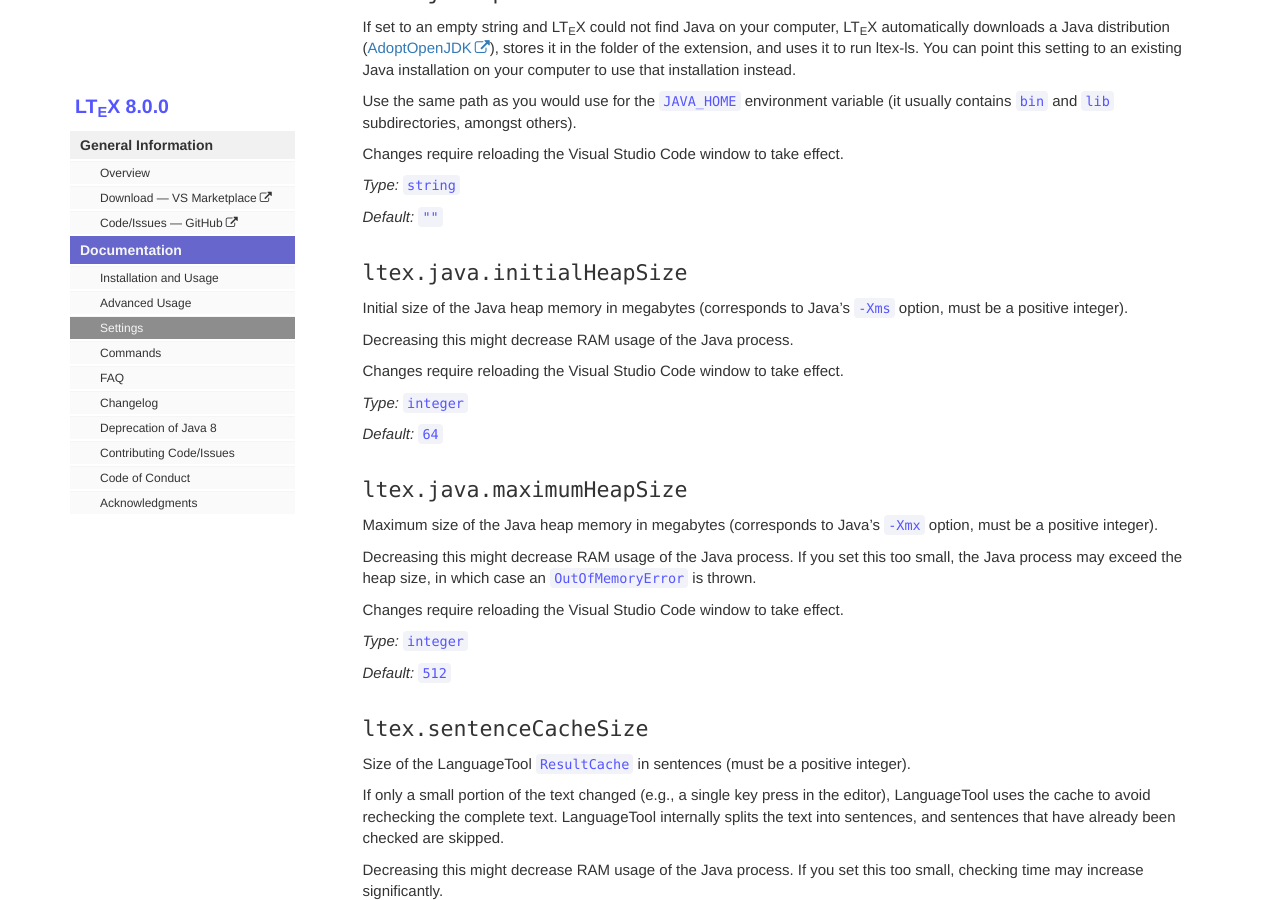
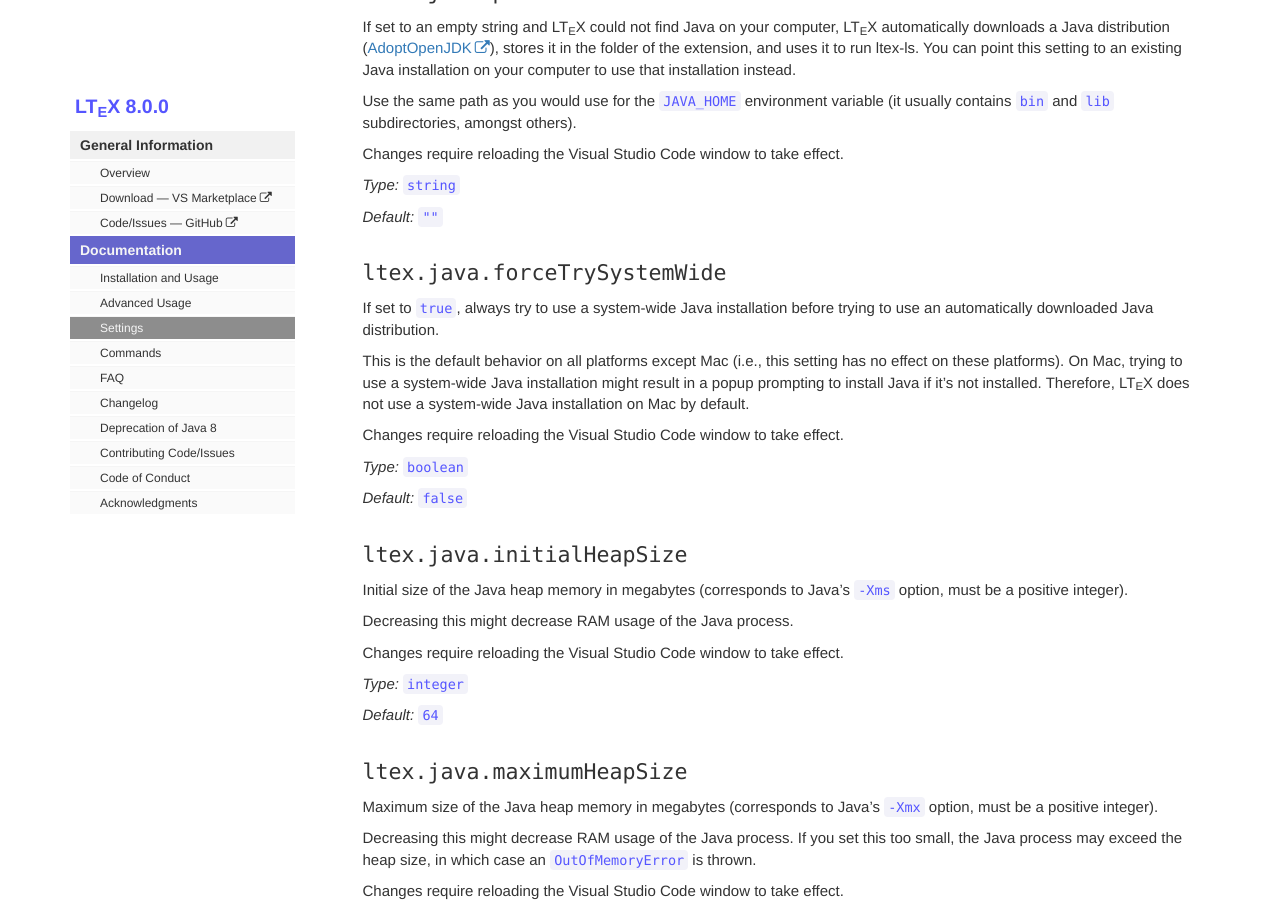
Before and after one commit to valentjn/vscode-ltex, a Jekyll site: the page built from pages/docs/settings.md, in a window 1280 px wide and 900 px high, scrolled down 7070 px. Built offline with Jekyll 4.4.1, drawn with Linux system fonts in a browser that asks for light colours; some of the changed text lies outside the part shown.

Commit message:
Update settings

```diff
--- a/pages/docs/settings.md
+++ b/pages/docs/settings.md
@@ -1330,6 +1330,18 @@ Changes require reloading the Visual Studio Code window to take effect.
 
 *Default:* `""`
 
+## `ltex.java.forceTrySystemWide`
+
+If set to `true`, always try to use a system-wide Java installation before trying to use an automatically downloaded Java distribution.
+
+This is the default behavior on all platforms except Mac (i.e., this setting has no effect on these platforms). On Mac, trying to use a system-wide Java installation might result in a popup prompting to install Java if it's not installed. Therefore, LTeX does not use a system-wide Java installation on Mac by default.
+
+Changes require reloading the Visual Studio Code window to take effect.
+
+*Type:* `boolean`
+
+*Default:* `false`
+
 ## `ltex.java.initialHeapSize`
 
 Initial size of the Java heap memory in megabytes (corresponds to Java's `-Xms` option, must be a positive integer).
```
